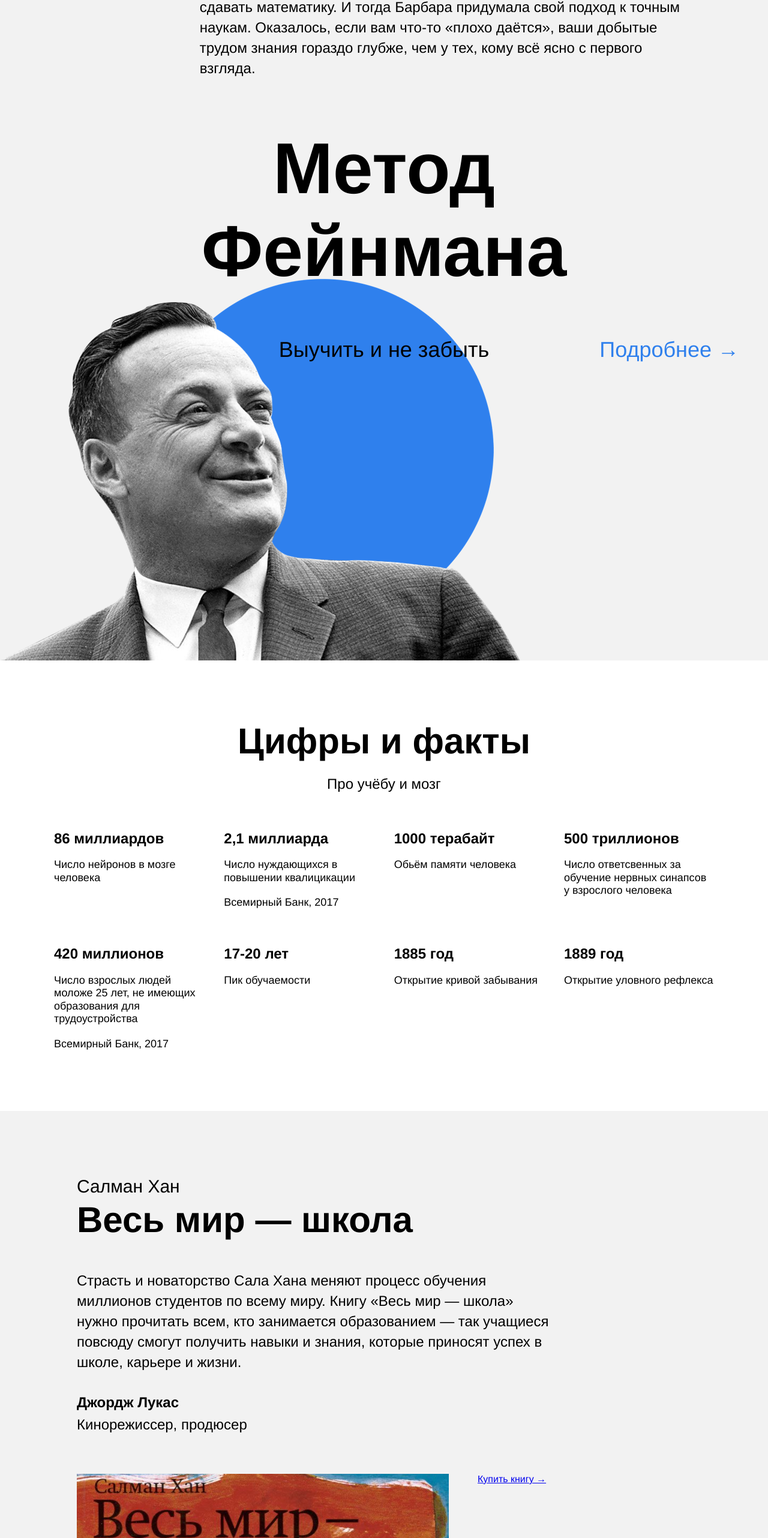
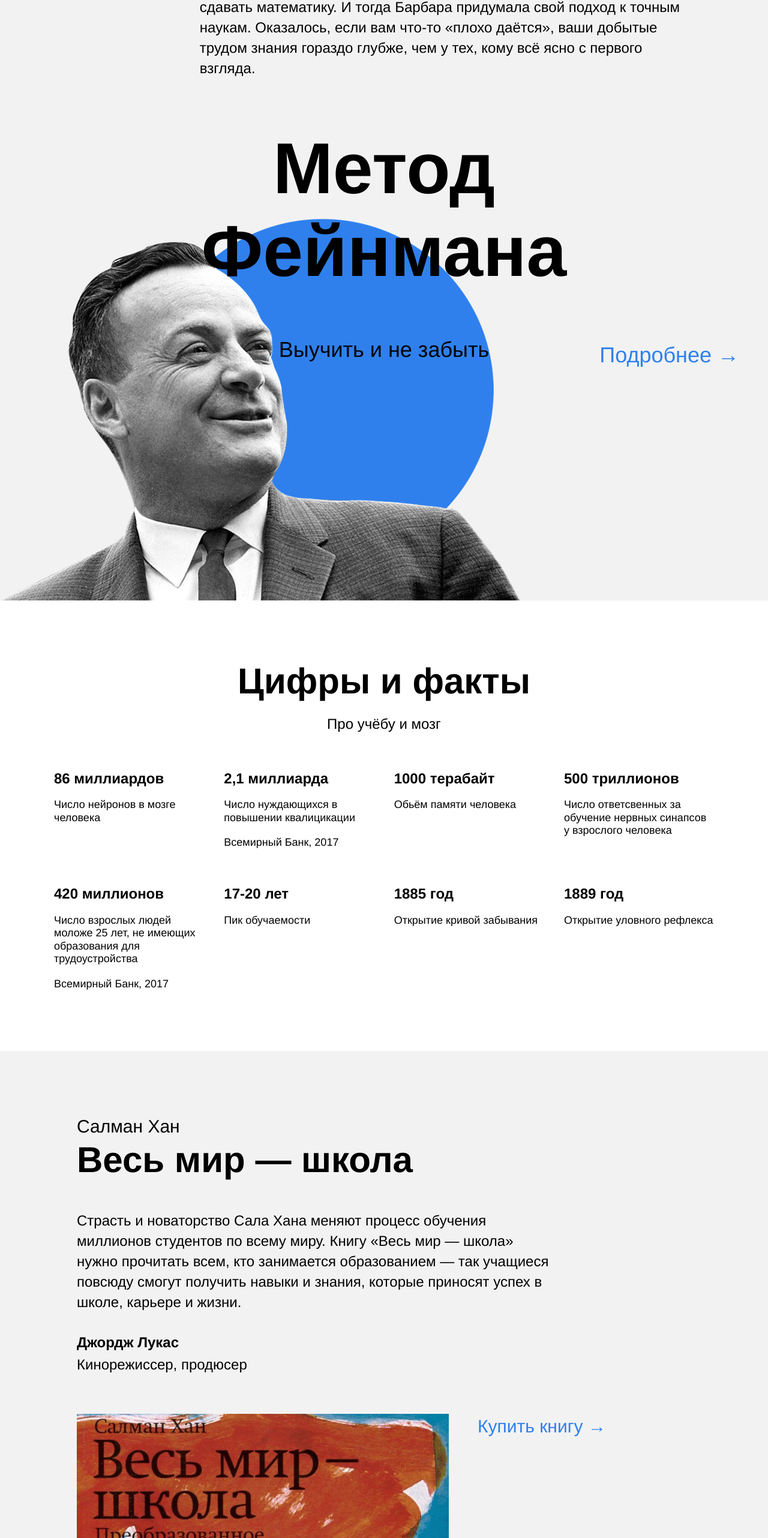
Before and after one commit to lisenkin/how-to-learn, a plain HTML site: page index.html in a window 1280 px wide. Shown: the part 3176-5740 px from the top of the page at 60% size. Drawn offline with Linux system fonts and the light colour scheme.

Commit message:
fixed after final code review

```diff
--- a/blocks/feynman/__link/feynman__link.css
+++ b/blocks/feynman/__link/feynman__link.css
@@ -3,8 +3,9 @@
   padding:0;
   position: absolute;
   right: 48px;
-  top: 44%;
-
+  top: 50%;
+/* не могу понять, поменяла на 790 высоту- ссылка не вровень с заголовком :(
+  просто в слаке в 1 спринт было обсуждение что ссылка не вровень если не сдклать 890 */
   text-decoration: none;
   color:#2f80ed;
   line-height: 51px;
--- a/blocks/feynman/feynman.css
+++ b/blocks/feynman/feynman.css
@@ -1,6 +1,6 @@
 .feynman{
 padding-top: 80px;
-min-height: 890px;
+min-height: 790px;
 background-color:  #f2f2f2;
 background-image: url(../../images/feynman.png);
 background-position:  bottom left;
--- a/blocks/khan/__book-container/khan__book-container.css
+++ b/blocks/khan/__book-container/khan__book-container.css
@@ -1,4 +1,3 @@
 .khan__book-container{
   display: flex;
-
 }
--- a/blocks/khan/__buy-link/khan__buy-link.css
+++ b/blocks/khan/__buy-link/khan__buy-link.css
@@ -1,6 +1,7 @@
 .khan__buy-link{
 color:#2f80ed;
 text-decoration: none;
+align-self: flex-start;
 
 line-height: 42px;
 font-size: 30px;
--- a/pages/index.css
+++ b/pages/index.css
@@ -68,7 +68,7 @@
 @import url(../blocks/khan/__quote-author-subline/khan__quote-author-subline.css);
 @import url(../blocks/khan/__book-container/khan__book-container.css);
 @import url(../blocks/khan/__book-pic/khan__book-pic.css);
-@import url(../blocks/khan/__link/khan__buy-link.css);
+@import url(../blocks/khan/__buy-link/khan__buy-link.css);
 
 /* кауфман */
 @import url(../blocks/kaufman/kaufman.css);
```
